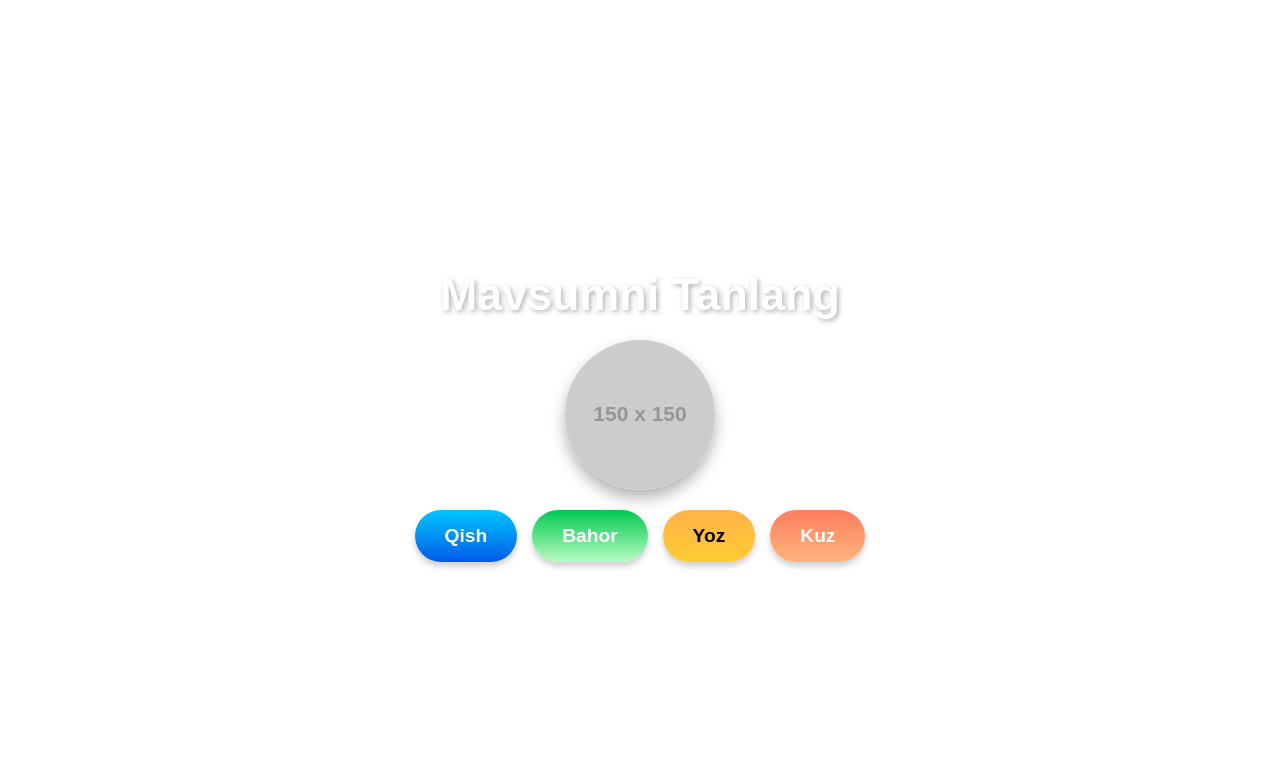
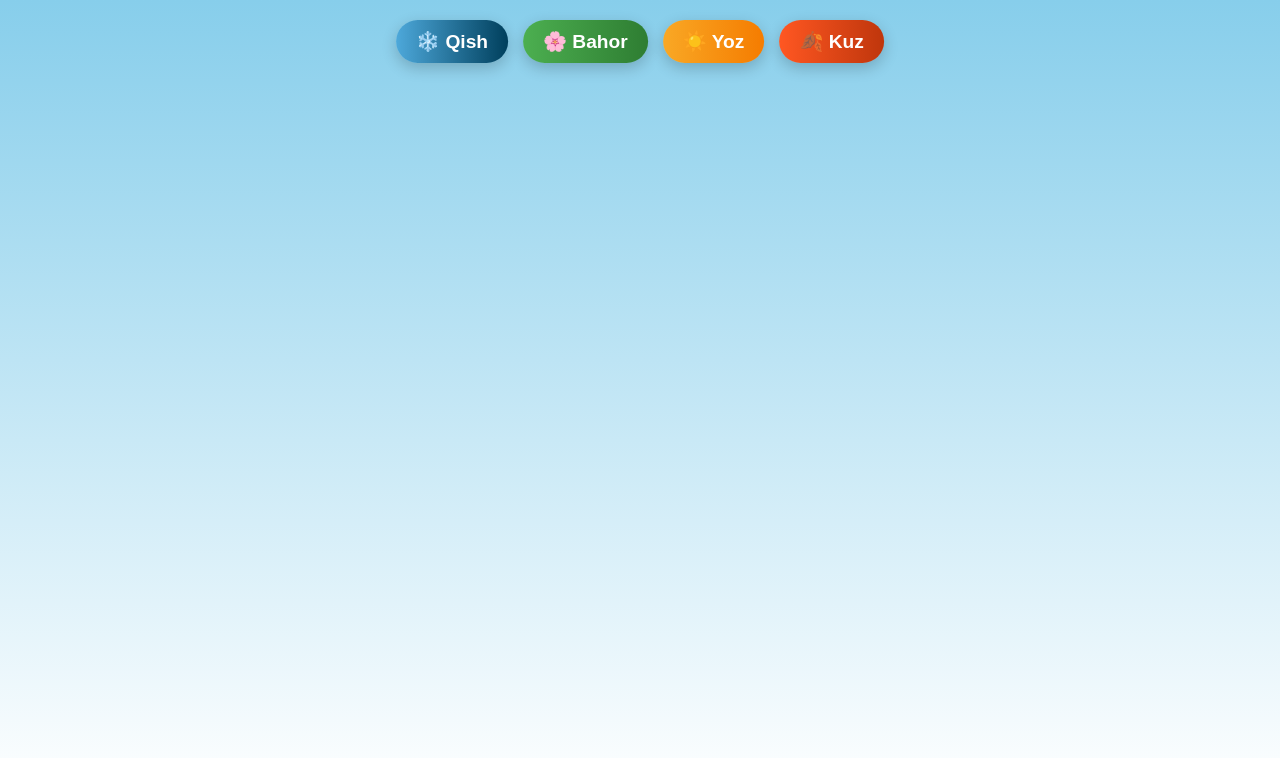
Before and after one commit to SherzodKhB/bom-dom, a plain HTML site: page Behruz/Fasl/fasl.html in a window 1280 px wide. Drawn offline with Linux system fonts and the light colour scheme; placeholder pictures from the web are drawn by us.

Commit message:
by Bexruz orin fasl ozgard

```diff
--- a/Behruz/Fasl/fasl.html
+++ b/Behruz/Fasl/fasl.html
@@ -7,14 +7,15 @@
     <link rel="stylesheet" href="main.css">
 </head>
 <body>
-    <h1>Mavsumni Tanlang</h1>
-    <img id="seasonImage" class="season-image" src="https://via.placeholder.com/150" alt="Mavsum" >
-    <div class="buttons">
-        <button class="winter" onclick="changeSeason('winter')">Qish</button>
-        <button class="spring" onclick="changeSeason('spring')">Bahor</button>
-        <button class="summer" onclick="changeSeason('summer')">Yoz</button>
-        <button class="autumn" onclick="changeSeason('autumn')">Kuz</button>
-    </div>
+    <div id="seasons">
+        <button id="qish">❄️ Qish</button>
+        <button id="bahor">🌸 Bahor</button>
+        <button id="yoz">☀️ Yoz</button>
+        <button id="kuz">🍂 Kuz</button>
+      </div>
+      <div id="animation-container"></div>
+
+
     <script src="main.js"></script>
 </body>
 </html>
--- a/Behruz/Fasl/main.css
+++ b/Behruz/Fasl/main.css
@@ -1,63 +1,98 @@
+/* Umumiy dizayn */
 body {
-    font-family: 'Arial', sans-serif;
     margin: 0;
-    padding: 0;
-    display: flex;
-    flex-direction: column;
-    align-items: center;
-    justify-content: center;
+    font-family: Arial, sans-serif;
+    text-align: center;
+    background: linear-gradient(to bottom, #87ceeb, #ffffff);
+    overflow: hidden;
     height: 100vh;
-    transition: background 0.8s ease, color 0.8s ease;
-    text-align: center;
-}
+  }
 
-h1 {
-    margin-bottom: 20px;
-    font-size: 2.8em;
-    color: #fff;
-    text-shadow: 2px 2px 5px rgba(0, 0, 0, 0.3);
-    transition: color 0.7s ease;
-}
-
-.season-image {
-    width: 150px;
-    height: 150px;
-    margin-bottom: 20px;
-    border-radius: 50%;
-    box-shadow: 0 8px 15px rgba(0, 0, 0, 0.3);
-    transition: transform 0.5s ease, box-shadow 0.5s ease;
-}
-
-.season-image:hover {
-    transform: scale(1.1);
-    box-shadow: 0 12px 20px rgba(0, 0, 0, 0.4);
-}
-
-.buttons {
+  /* Fasllar tugmalari dizayni */
+  #seasons {
+    position: fixed;
+    top: 20px;
+    left: 50%;
+    transform: translateX(-50%);
     display: flex;
     gap: 15px;
-}
+    z-index: 10;
+  }
 
-button {
-    padding: 15px 30px;
+  #seasons button {
+    padding: 10px 20px;
     font-size: 1.2em;
+    font-weight: bold;
     border: none;
-    border-radius: 50px;
+    border-radius: 25px;
+    color: white;
     cursor: pointer;
-    background: rgba(255, 255, 255, 0.8);
-    color: #000;
-    font-weight: bold;
-    box-shadow: 0 4px 6px rgba(0, 0, 0, 0.2);
-    transition: transform 0.3s ease, background 0.3s ease, box-shadow 0.3s ease;
-}
+    box-shadow: 0 5px 15px rgba(0, 0, 0, 0.2);
+    transition: all 0.3s ease;
+  }
 
-button:hover {
+  #qish {
+    background: linear-gradient(to right, #4da8da, #003f5c);
+  }
+
+  #bahor {
+    background: linear-gradient(to right, #4caf50, #2e7d32);
+  }
+
+  #yoz {
+    background: linear-gradient(to right, #f9a825, #f57c00);
+  }
+
+  #kuz {
+    background: linear-gradient(to right, #ff5722, #bf360c);
+  }
+
+  #seasons button:hover {
     transform: scale(1.1);
-    background: rgba(255, 255, 255, 1);
-    box-shadow: 0 6px 10px rgba(0, 0, 0, 0.3);
-}
+    box-shadow: 0 8px 20px rgba(0, 0, 0, 0.3);
+  }
 
-.winter { background: linear-gradient(to bottom, #00c6fb, #005bea); color: #fff; }
-.spring { background: linear-gradient(to bottom, #00c853, #b9fbc0); color: #fff; }
-.summer { background: linear-gradient(to bottom, #ffb347, #ffcc33); color: #000; }
-.autumn { background: linear-gradient(to bottom, #ff7e5f, #feb47b); color: #fff; }
+  /* Animatsiyalar */
+  #animation-container {
+    position: relative;
+    width: 100%;
+    height: 100vh;
+    overflow: hidden;
+  }
+
+  .snowflake, .flower, .sunray, .leaf {
+    position: absolute;
+    top: -50px;
+    animation: fall linear infinite;
+  }
+
+  .snowflake {
+    color: white;
+    font-size: 1.2em;
+  }
+
+  .flower {
+    color: pink;
+    font-size: 1.5em;
+  }
+
+  .sunray {
+    color: yellow;
+    font-size: 2em;
+  }
+
+  .leaf {
+    color: #ff8c00;
+    font-size: 1.5em;
+  }
+
+  @keyframes fall {
+    0% {
+      transform: translateY(-50px);
+      opacity: 0.8;
+    }
+    100% {
+      transform: translateY(100vh);
+      opacity: 0.3;
+    }
+  }
--- a/Behruz/Fasl/main.js
+++ b/Behruz/Fasl/main.js
@@ -1,23 +1,36 @@
-function changeSeason(season) {
-    const body = document.body;
-    const seasonImage = document.getElementById('seasonImage');
-    const title = document.querySelector('h1');
+// Qish uchun animatsiya
+document.getElementById("qish").addEventListener("click", function () {
+    setSeason("❄️", "snowflake", "#87ceeb");
+  });
 
-    if (season === 'winter') {
-        body.style.background = 'linear-gradient(to bottom, #00c6fb, #005bea)';
-        seasonImage.src = 'https://cdn-icons-png.flaticon.com/512/4151/4151022.png';
-        title.textContent = "Qish fasli! Hammasi muzlab qoldi ❄️";
-    } else if (season === 'spring') {
-        body.style.background = 'linear-gradient(to bottom, #00c853, #b9fbc0)';
-        seasonImage.src = 'https://cdn-icons-png.flaticon.com/512/4151/4151000.png';
-        title.textContent = "Bahor fasli! Gullar ochilmoqda 🌸";
-    } else if (season === 'summer') {
-        body.style.background = 'linear-gradient(to bottom, #ffb347, #ffcc33)';
-        seasonImage.src = 'https://cdn-icons-png.flaticon.com/512/869/869869.png';
-        title.textContent = "Yoz fasli! Quyosh charaqlayapti 🌞";
-    } else if (season === 'autumn') {
-        body.style.background = 'linear-gradient(to bottom, #ff7e5f, #feb47b)';
-        seasonImage.src = 'https://cdn-icons-png.flaticon.com/512/4151/4151003.png';
-        title.textContent = "Kuz fasli! Barglar to'kilmoqda 🍂";
+  // Bahor uchun animatsiya
+  document.getElementById("bahor").addEventListener("click", function () {
+    setSeason("🌸", "flower", "#a8e6cf");
+  });
+
+  // Yoz uchun animatsiya
+  document.getElementById("yoz").addEventListener("click", function () {
+    setSeason("☀️", "sunray", "#ffeb3b");
+  });
+
+  // Kuz uchun animatsiya
+  document.getElementById("kuz").addEventListener("click", function () {
+    setSeason("🍂", "leaf", "#ffa726");
+  });
+
+  // Fasllar uchun umumiy funksiya
+  function setSeason(symbol, className, bgColor) {
+    const container = document.getElementById("animation-container");
+    container.innerHTML = ""; // Avvalgi animatsiyalarni tozalash
+    document.body.style.background = bgColor; // Fon rangini o'zgartirish
+
+    // 100 ta animatsion element yaratish
+    for (let i = 0; i < 100; i++) {
+      const element = document.createElement("div");
+      element.className = className;
+      element.style.left = Math.random() * 100 + "vw";
+      element.style.animationDuration = Math.random() * 3 + 2 + "s";
+      element.innerHTML = symbol;
+      container.appendChild(element);
     }
-}
+  }
```
